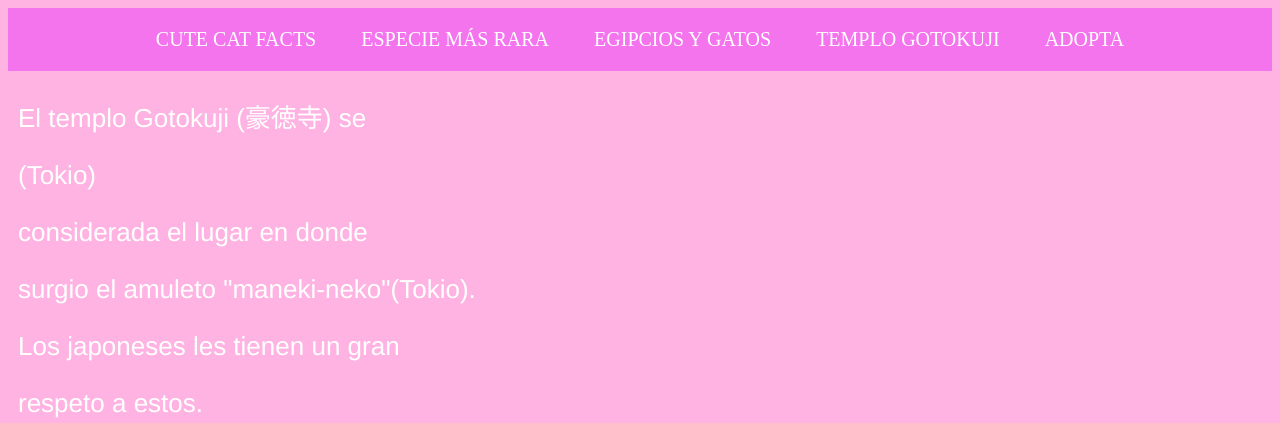
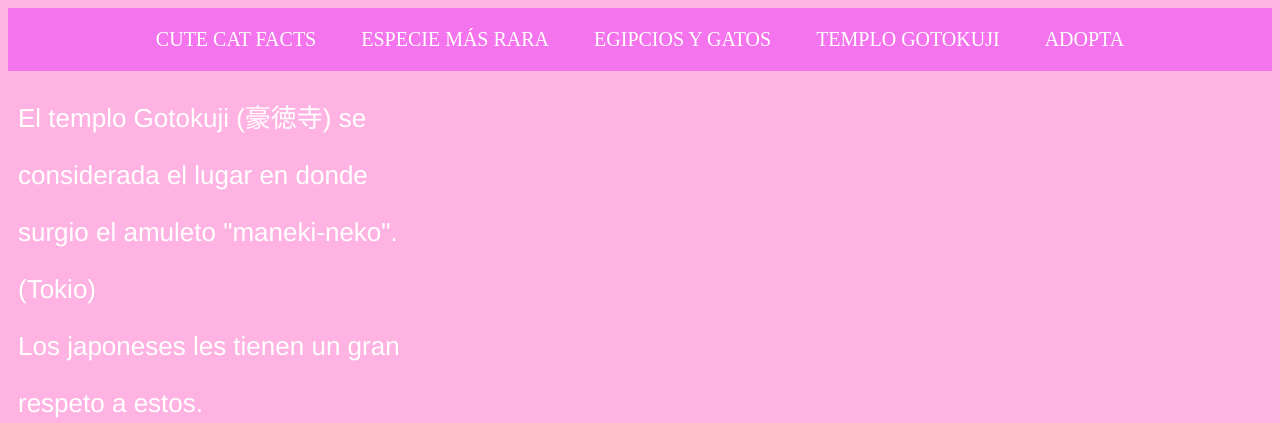
Before and after one commit to NEmilyAguero/ReEntrega-PF-Aguero, a website: page pages/Templo Gotokuji.html in a window 1280 px wide. Shown: the top 423 px of the page. Drawn offline with Linux system fonts and the light colour scheme.

Commit message:
edit Templo Gotokuji.html

```diff
--- a/pages/Templo Gotokuji.html
+++ b/pages/Templo Gotokuji.html
@@ -25,9 +25,9 @@
 
        <div class="scrolling-text">
          <p>El templo Gotokuji (豪徳寺) se</p>
+         <p>considerada el lugar en donde</p>
+         <p>surgio el amuleto "maneki-neko".</p>
          <p>(Tokio)</p>
-         <p>considerada el lugar en donde</p>
-         <p>surgio el amuleto "maneki-neko"(Tokio).</p>
          <p>Los japoneses les tienen un gran</p>
          <p>respeto a estos.</p>
        </div>
```
